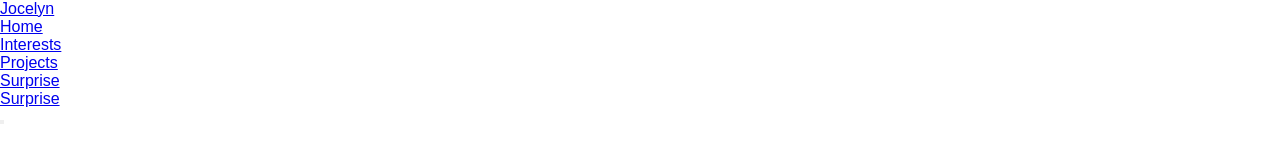
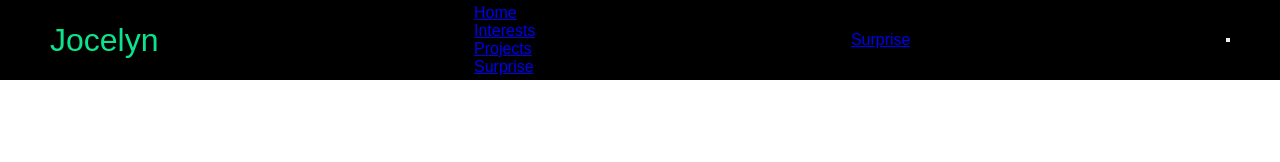
Before and after one commit to penguinissus/personal-website, a plain HTML site: page index.html in a window 1280 px wide. Drawn offline with Linux system fonts and the light colour scheme.

Commit message:
more css

```diff
--- a/index.html
+++ b/index.html
@@ -9,7 +9,7 @@
 <body>
     <header>
         <nav class="navbar" role="navigation" aria-label="Main Navigation">
-            <div class="nav__container">
+            <div class="navbar__container">
                 <a href="/" id="navbar-logo">Jocelyn</a> <!--putting just a / leads back to home page-->
                 <ul class="navbar__menu">
                     <li class="navbar__item">
--- a/style.css
+++ b/style.css
@@ -5,3 +5,23 @@
     font-family: "Kumbh Sans", sans-serif;
     overflow-x: hidden; /*Hides the white space on the side*/
 }
+
+.navbar__container {
+    display: flex;
+    justify-content: space-between;
+    align-items: center;
+    height: 80px;
+    background: #000;
+    z-index: 1000; /*closest to viewer for layering*/
+    width: 100%;
+    margin: 0 auto; /*1st is top and bottom, 2nd is left and right*/
+    padding: 0 50px;
+    position: fixed;
+}
+
+#navbar-logo {
+    color: #0ce48d; /*to change*/
+    cursor: pointer;
+    text-decoration: none; /*get rid of underline*/
+    font-size: 2rem; /*1 rem = 16px*/
+}
```
